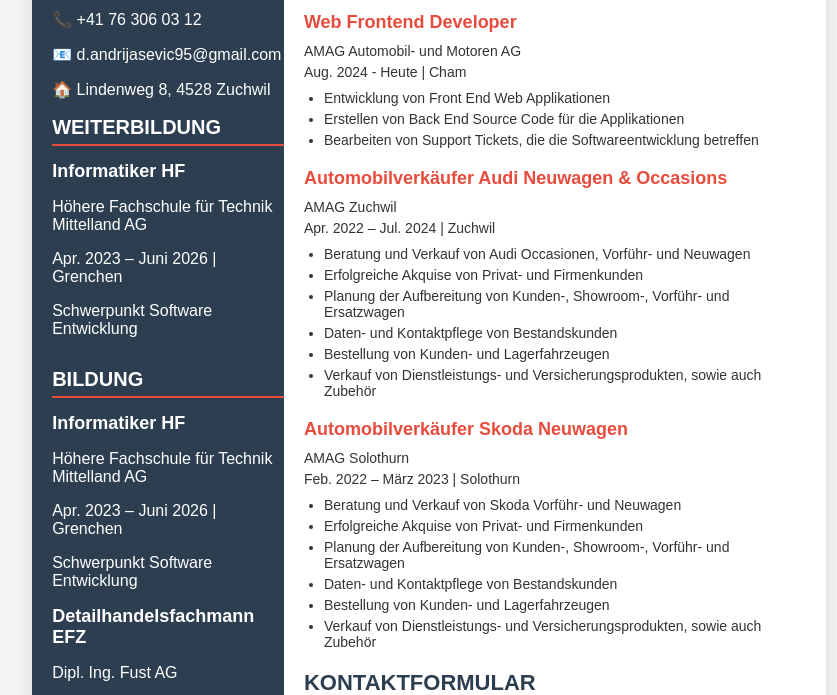
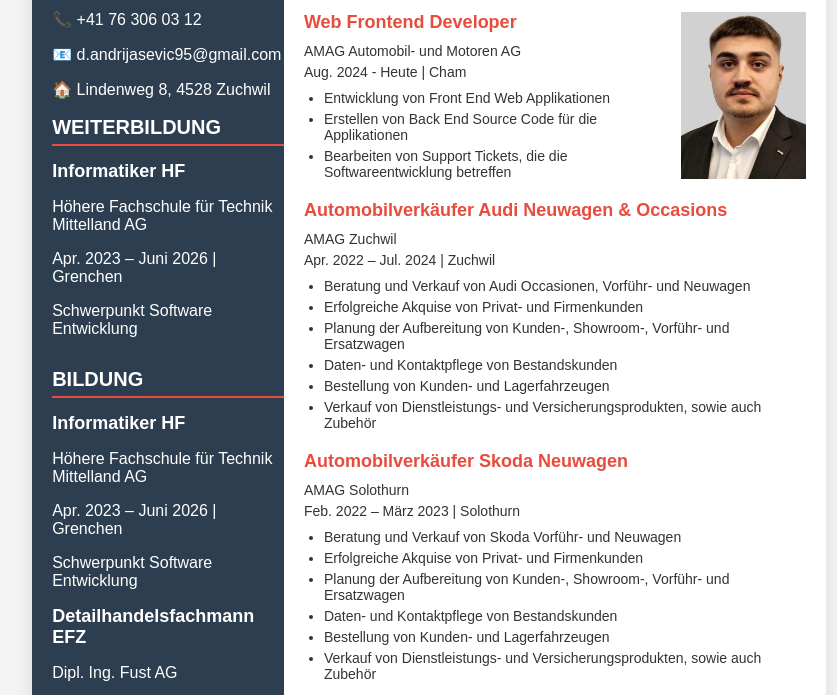
Before and after one commit to Davor1995/ProjectCV, a plain HTML site: page CV.html in a window 1280 px wide. Shown: the part 74-769 px from the top of the page, without its empty margins (211-1048 px from the left). Drawn offline with Linux system fonts and the light colour scheme; a script that the page names is missing.

Commit message:
picture added

```diff
--- a/CV.html
+++ b/CV.html
@@ -73,6 +73,7 @@
             <section>
 
                 <h2>BERUFSERFAHRUNG</h2>
+                <img src="foto.jpg" style="float:right" height=167px width=125px >
                 <div class="job">
                 <h3>Web Frontend Developer</h3>
                     <p>AMAG Automobil- und Motoren AG</p>
```
Also changed, not shown: foto.jpg (added).
